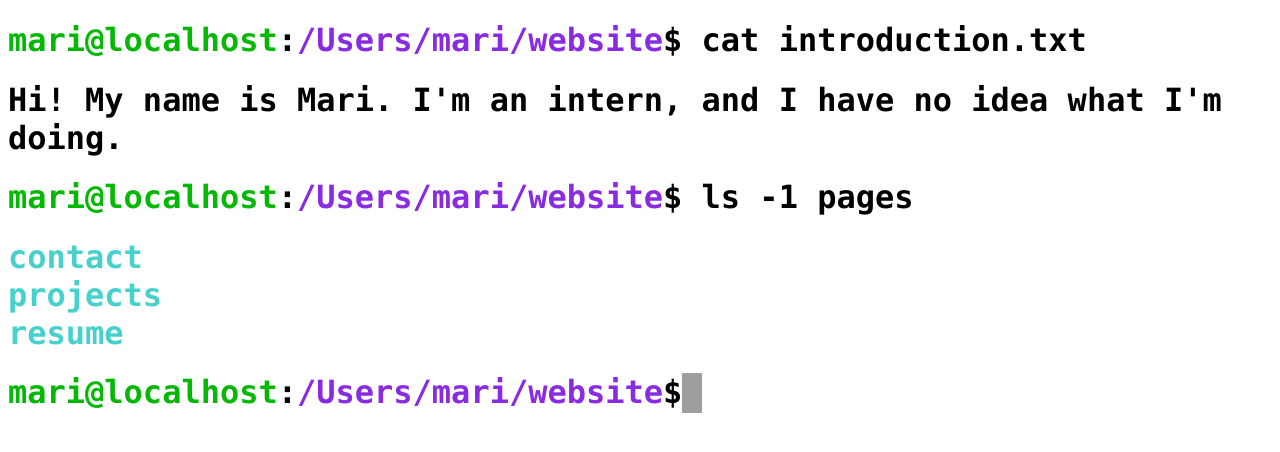
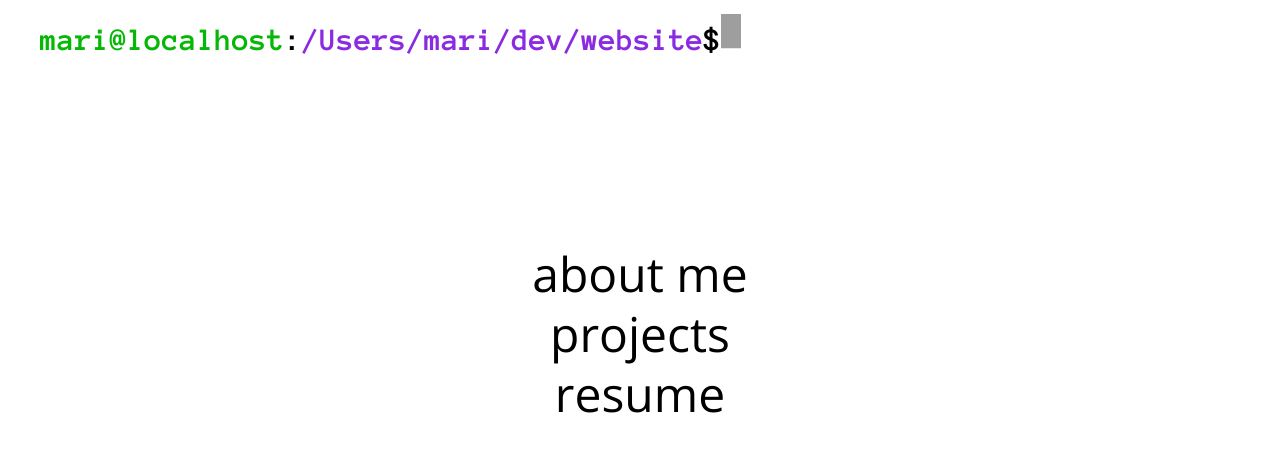
Before and after one commit to mari-husain/mari-husain.github.io, a plain HTML site: page index.html in a window 1280 px wide. Drawn offline with nearby package versions, Linux system fonts and the light colour scheme; grey boxes are pictures that could not be loaded.

Commit message:
redesign homepage

```diff
--- a/index.html
+++ b/index.html
@@ -1,16 +1,32 @@
 <!DOCTYPE html>
 <html>
+
 <head>
+    <link href="https://fonts.googleapis.com/css?family=Anonymous+Pro:700|Open+Sans:300&display=swap" rel="stylesheet">
     <style>
         a {
-            color: mediumturquoise;
             text-decoration: none;
+            color: black;
         }
         a:hover {
-            color: cadetblue;
+            color: blueviolet;
         }
+
+        ul {
+            margin: 0;
+            padding: 0;
+            list-style: none;
+        }
+
         .console {
-            font-family: monaco;
+            font-family: 'Anonymous Pro', monospace;
+        }
+        .title {
+            height: 30px;
+            font-size: 2em;
+            padding-top: 0.5em;
+            padding-left: 1em;
+            position: relative;
         }
         .username {
             color: rgb(5, 184, 5);
@@ -22,49 +38,40 @@
         }
         .cursor {
             width: 20px;
-            height: 40px;
+            height: 35px;
             margin: 0;
             position: absolute;
             top: 50%;
             -ms-transform: translateY(-50%);
             transform: translateY(-50%);
         }
-        .title {
-            height: 40px;
-            position: relative;
+
+       .menu {
+            padding: 15%;
+            font-size: 3em;
+            font-family: 'Open Sans', sans-serif;
+            font-weight: lighter;
+            line-height: 1.25em;
+            text-align: center;
         }
-        .list {
-            margin: 0;
-            padding: 0;
-            list-style: none;
-        }
+
     </style>
     <title>Mari Husain</title>
 </head>
+
 <body>
+    <div class="console title">
+            <span class="username">mari@localhost</span>:<span class="filepath">/Users/mari/dev/website</span>$
+            <img src="http://www.astrocityamusements.co.uk/communities/7/004/013/367/957//images/4632120752.gif" class="cursor">
+    </div>
 
-<div class="console">
-    <h1>
-        <span class="username">mari@localhost</span>:<span class="filepath">/Users/mari/website</span>$ cat introduction.txt
-    </h1>
-    <h1>
-        Hi! My name is Mari. I'm an intern, and I have no idea what I'm doing.
-    </h1>
-    <h1>
-        <span class="username">mari@localhost</span>:<span class="filepath">/Users/mari/website</span>$ ls -1 pages
-    </h1>
-    <h1>
+    <div class="menu">
             <ul class="list">
-            <li><a href="contact.html">contact</a></li>
+                <li><a href="contact.html">about me</a></li>
                 <li><a href="projects.html">projects</a></li>
                 <li><a href="resume.html">resume</a></li>
             </ul>
-    </h1>
-    <h1 class="title">
-        <span class="username">mari@localhost</span>:<span class="filepath">/Users/mari/website</span>$
-        <img src="http://www.astrocityamusements.co.uk/communities/7/004/013/367/957//images/4632120752.gif" class="cursor">
-    </h1>
     </div>
+</body>
 
-</body>
 </html>
```
Lines whose indentation alone changed are shown as unchanged.
